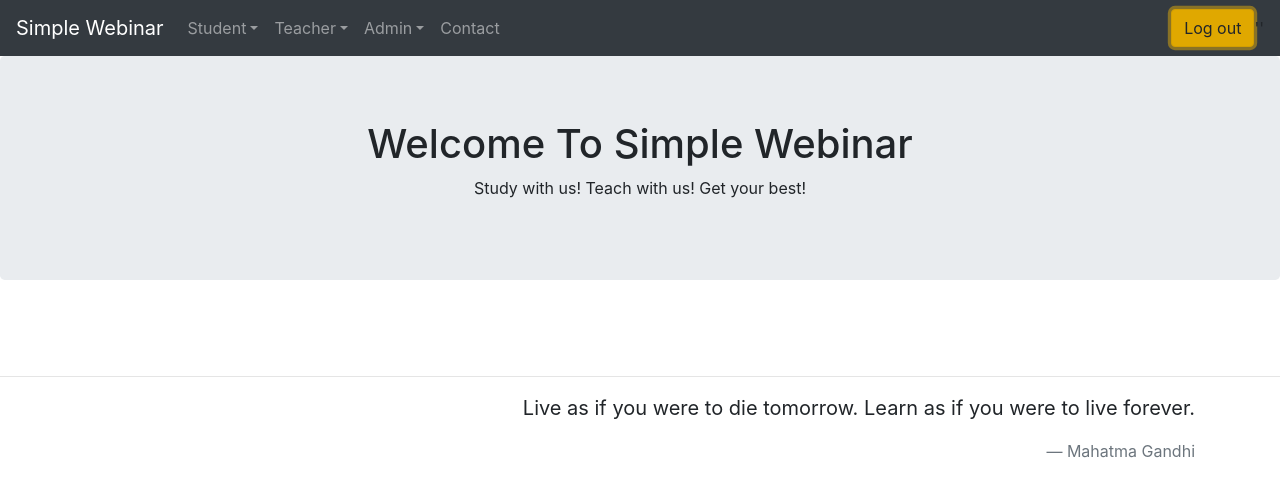
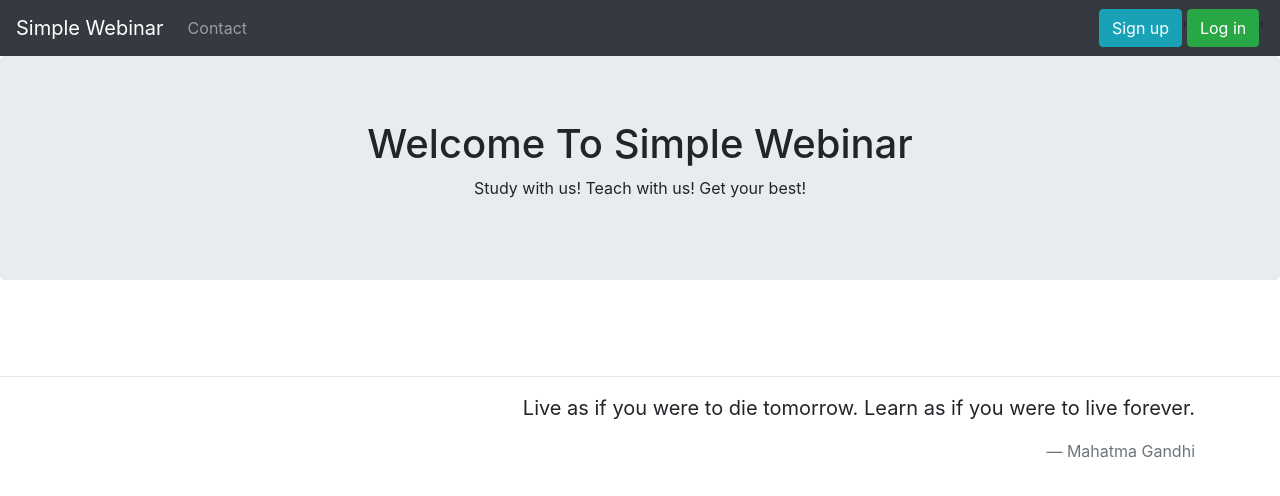
Before and after one commit to s17655/simplewebinar_FE, a React (Create React App) app: page / in a window 1280 px wide. Both pictures are taken after a click on the button "Log out". Shown: the top 496 px of the page. Built offline with nearby package versions, Linux system fonts and the light colour scheme.

Commit message:
Added navbar logged in/out logic

```diff
--- a/src/MyNavbar.js
+++ b/src/MyNavbar.js
@@ -23,10 +23,29 @@ class MyNavbar extends React.Component {
       isTeacher: true,
       isAdmin: true,
     };
+    this.logOut = this.logOut.bind(this);
+    this.logIn = this.logIn.bind(this);
+  }
+
+  logOut() {
+    this.setState((state) => ({
+      isLoggedIn: false,
+      login: null,
+      isTeacher: false,
+      isAdmin: false,
+    }));
+  }
+
+  logIn() {
+    this.setState((state) => ({
+      isLoggedIn: true,
+      //login: null,
+      //isTeacher: false,
+      //isAdmin: false,
+    }));
   }
 
   render() {
-
     return (
       <div>
         <Navbar expand="md" color="dark" dark>
@@ -34,7 +53,7 @@ class MyNavbar extends React.Component {
           <NavbarToggler />
           <Collapse isOpen="true" navbar>
             <Nav className="mr-auto" navbar>
-              {this.state.isLoggedIn &&
+              {this.state.isLoggedIn && (
                 <UncontrolledDropdown nav inNavbar>
                   <DropdownToggle nav caret>
                     Student
@@ -43,8 +62,8 @@ class MyNavbar extends React.Component {
                     <DropdownItem>My webinars</DropdownItem>
                   </DropdownMenu>
                 </UncontrolledDropdown>
-              }
-              {this.state.isLoggedIn && this.state.isTeacher &&
+              )}
+              {this.state.isLoggedIn && this.state.isTeacher && (
                 <UncontrolledDropdown nav inNavbar>
                   <DropdownToggle nav caret>
                     Teacher
@@ -54,8 +73,8 @@ class MyNavbar extends React.Component {
                     <DropdownItem>Add Webinar</DropdownItem>
                   </DropdownMenu>
                 </UncontrolledDropdown>
-              }
-              {this.state.isLoggedIn && this.state.isAdmin &&
+              )}
+              {this.state.isLoggedIn && this.state.isAdmin && (
                 <UncontrolledDropdown nav inNavbar>
                   <DropdownToggle nav caret>
                     Admin
@@ -65,15 +84,23 @@ class MyNavbar extends React.Component {
                     <DropdownItem>Add User</DropdownItem>
                   </DropdownMenu>
                 </UncontrolledDropdown>
-              }
+              )}
               <NavItem>
                 <NavLink href="#">Contact</NavLink>
               </NavItem>
             </Nav>
-            {this.state.isLoggedIn && <Button color="warning">Log out</Button>}
+            {this.state.isLoggedIn && (
+              <Button color="warning" onClick={this.logOut}>
+                Log out
+              </Button>
+            )}
             {!this.state.isLoggedIn && <Button color="info">Sign up</Button>}
             {"'"}
-            {!this.state.isLoggedIn && <Button color="success">Log in</Button>}
+            {!this.state.isLoggedIn && (
+              <Button color="success" onClick={this.logIn}>
+                Log in
+              </Button>
+            )}
             {"'"}
           </Collapse>
         </Navbar>
```
Also changed, not shown: 1 other file (tests, documents, lock files or other folders). Lines whose indentation alone changed are shown as unchanged.
